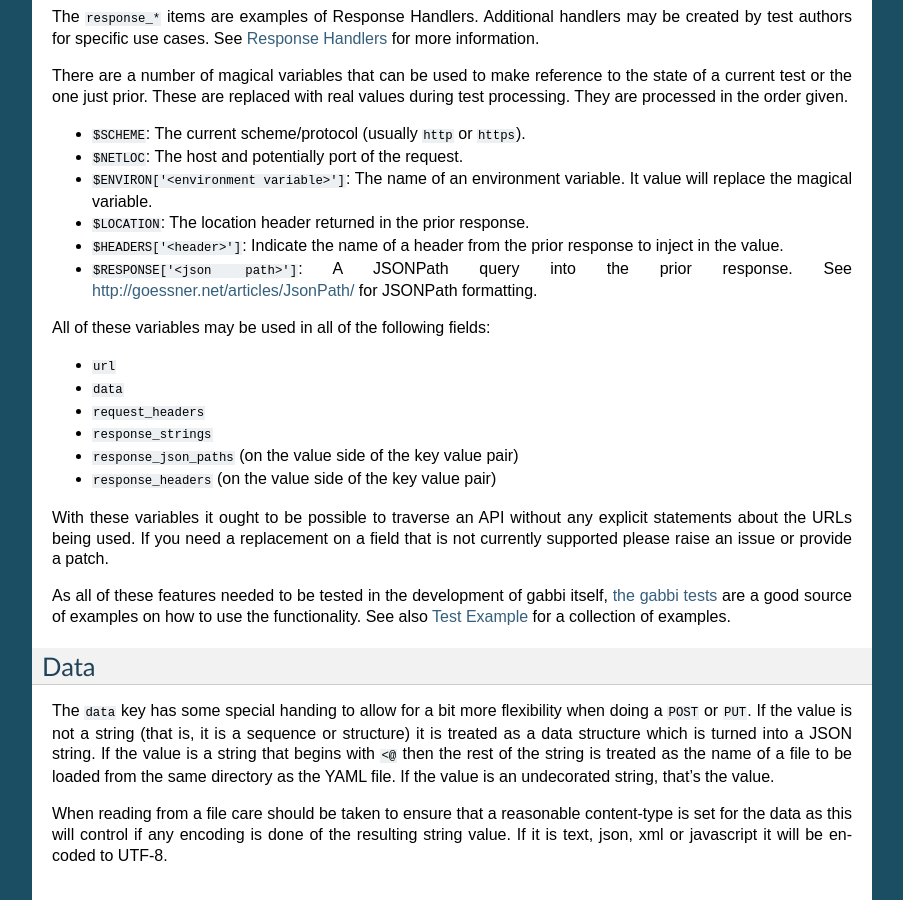
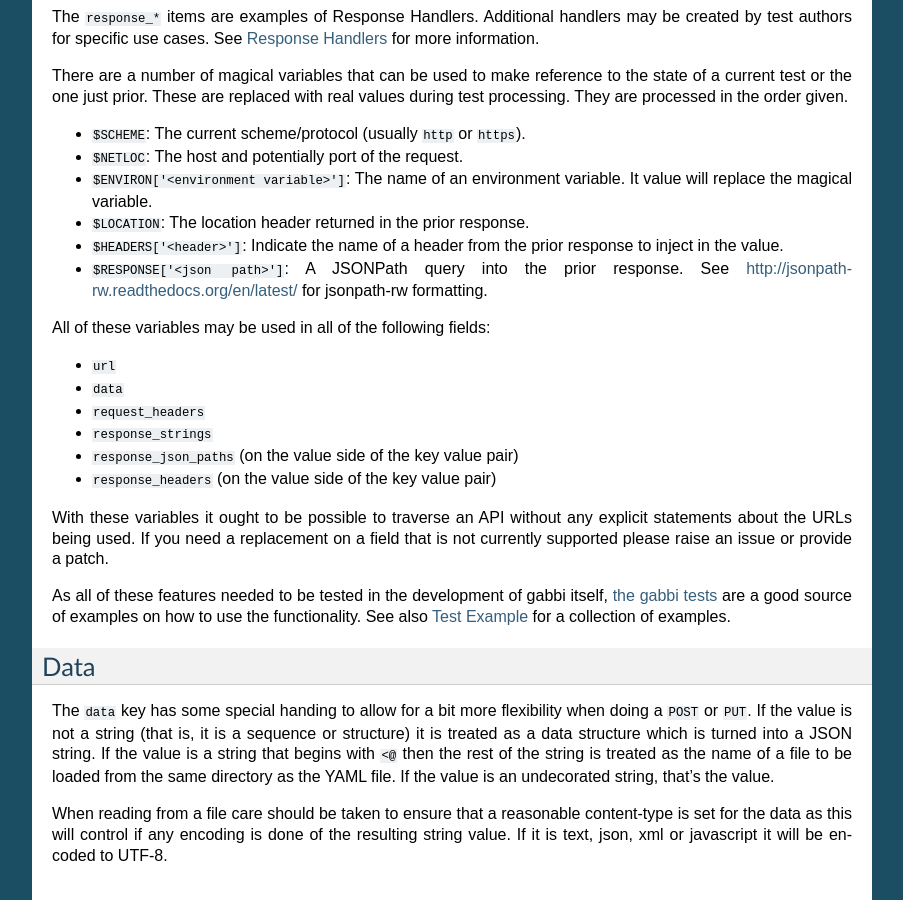
Before and after one commit to cdent/gabbi, a Sphinx documentation site: the page built from docs/source/format.rst, in a window 1280 px wide and 900 px high, scrolled down 1034 px. Shown: the whole window, without its empty margins (198-1101 px from the left). Built offline with Sphinx 7.4.7, drawn with Linux system fonts in a browser that asks for light colours.

Commit message:
Switching JSONPath formatting breadcrumb to jsonpath-rw for exactness

```diff
--- a/docs/source/example.yaml
+++ b/docs/source/example.yaml
@@ -167,8 +167,8 @@ tests:
 # "$ENVIRON" is a pseudo dictionary providing access to the current
 # environment.
 # "$RESPONSE" provides access to the JSON in the prior response, via
-# JSONPath. See http://goessner.net/articles/JsonPath/ for JSONPath
-# formatting.
+# JSONPath. See http://jsonpath-rw.readthedocs.org/en/latest/ for
+# jsonpath-rw formatting.
 # $SCHEME and $NETLOC provide access to the current protocol and
 # location (host and port).
 
--- a/docs/source/format.rst
+++ b/docs/source/format.rst
@@ -84,8 +84,8 @@ processed in the order given.
 * ``$HEADERS['<header>']``: Indicate the name of a header from the
   prior response to inject in the value.
 * ``$RESPONSE['<json path>']``: A JSONPath query into the prior
-  response. See http://goessner.net/articles/JsonPath/ for JSONPath
-  formatting.
+  response. See http://jsonpath-rw.readthedocs.org/en/latest/ for
+  jsonpath-rw formatting.
 
 All of these variables may be used in all of the following fields:
 
```
